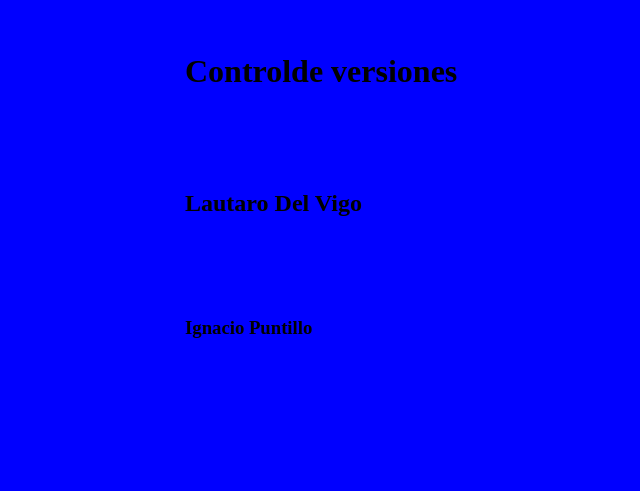
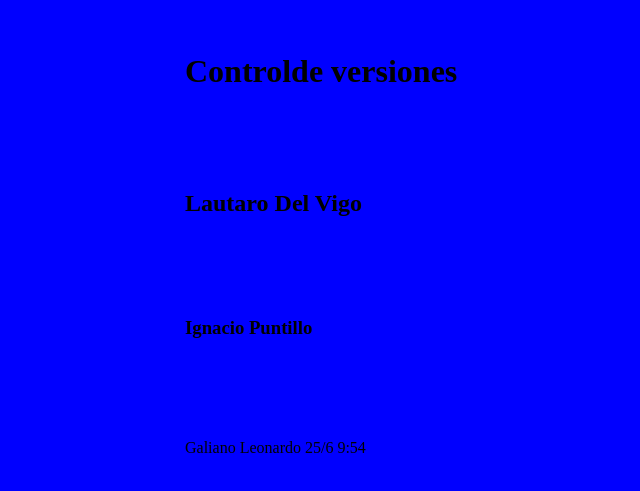
Before and after one commit to p06-byte/TP_SO_I4_Equipo_102, a plain HTML site: page index.html in a window 1280 px wide. Shown: the part 147-638 px from the top of the page, without its empty margins (115-755 px from the left). Drawn offline with Linux system fonts and the light colour scheme.

Commit message:
agrego mi nombre

```diff
--- a/index.html
+++ b/index.html
@@ -12,3 +12,4 @@
 </html>
 <h2>Lautaro Del Vigo </h2>
 <h3>Ignacio Puntillo</h3>
+<p>Galiano Leonardo 25/6 9:54</p>
```
